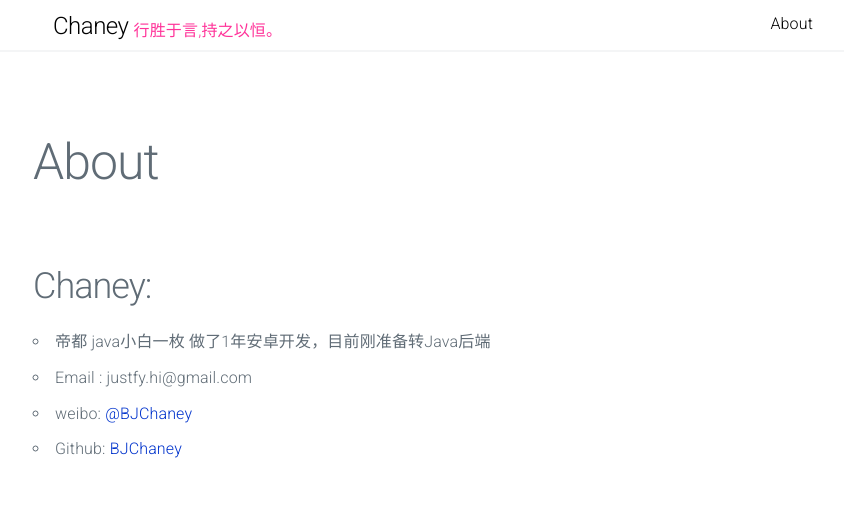
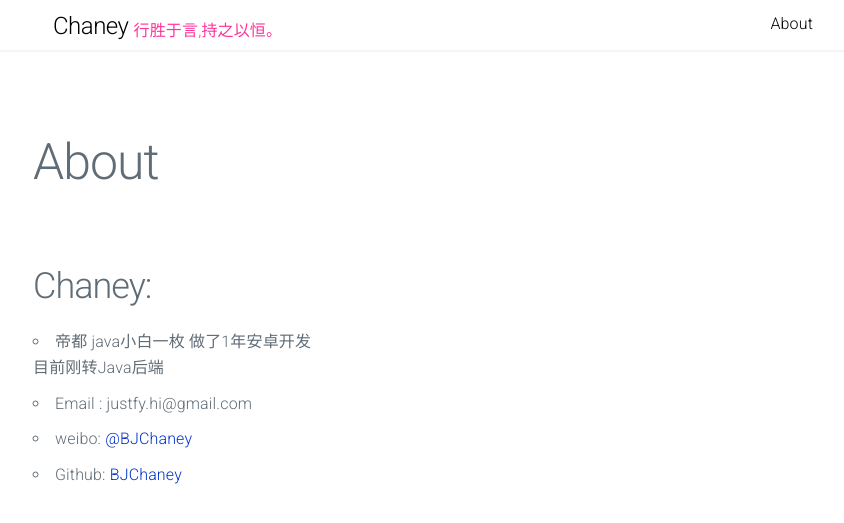
Before and after one commit to BJChaney/BJChaney.github.io, a Jekyll site: the page built from about.md, in a window 1280 px wide. Shown: the top 523 px of the page, without its empty margins (207-1051 px from the left). Built offline with Jekyll 4.4.1, drawn with Linux system fonts in a browser that asks for light colours.

Commit message:
update about

```diff
--- a/about.md
+++ b/about.md
@@ -6,7 +6,7 @@ permalink: /about/
 <br>
 
 ### Chaney:
-- 帝都 java小白一枚 做了1年安卓开发，目前刚准备转Java后端
+- 帝都 java小白一枚 做了1年安卓开发<br/>目前刚转Java后端
 - Email : justfy.hi@gmail.com
 - weibo: [@BJChaney](http://weibo.com/u/5904364811)
 - Github: [BJChaney](https://github.com/BJChaney)
```
Also changed, not shown: README.md, 1 other file.
